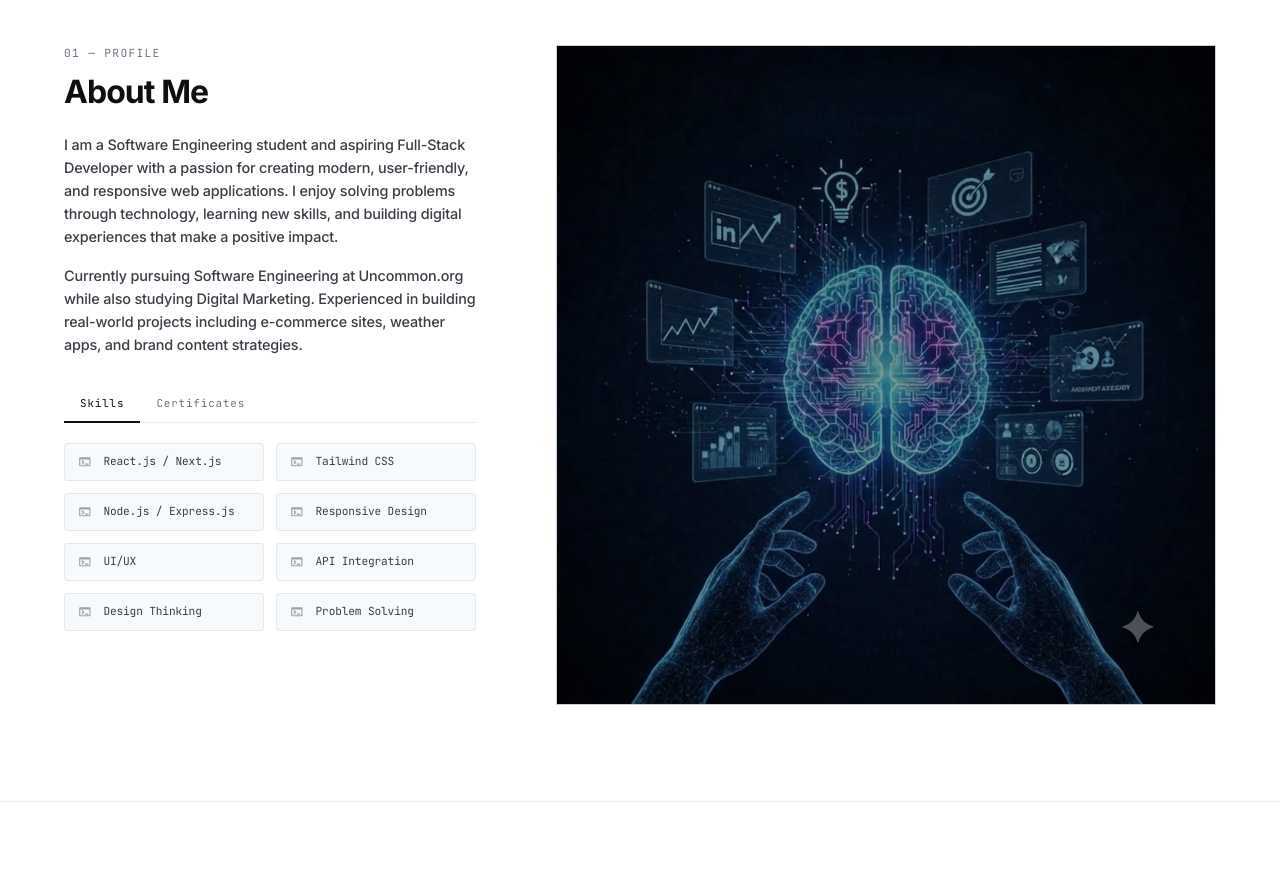
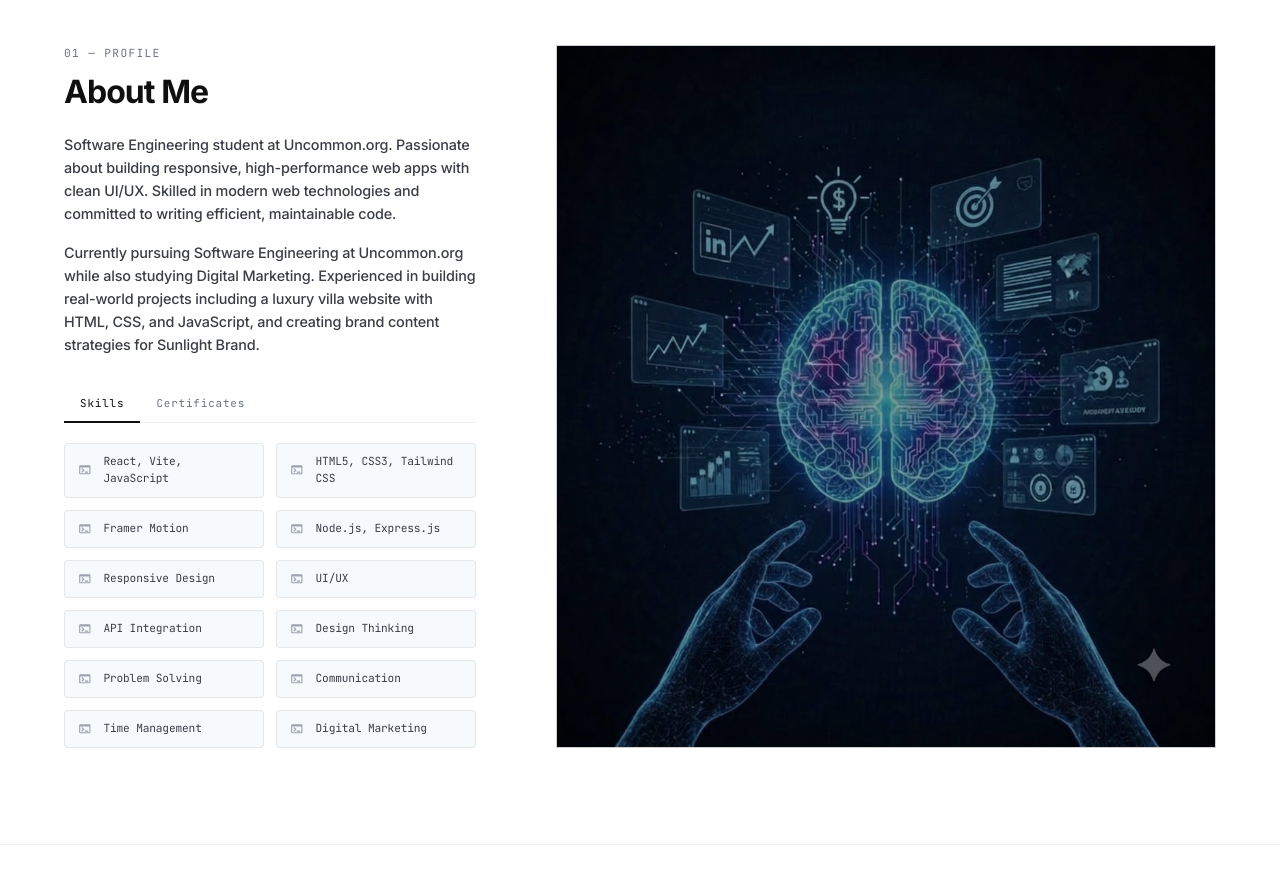
Before and after one commit to FadzaiMumbariki/Portfolio, a React (Vite) app: page / in a window 1280 px wide. Shown: the part 900-1784 px from the top of the page. Built offline with nearby package versions, Linux system fonts and the light colour scheme.

Commit message:
Replace old CV with new CV: updated portfolioData.js and CV.pdf

```diff
--- a/src/portfolioData.js
+++ b/src/portfolioData.js
@@ -4,26 +4,65 @@ export const portfolioData = {
   hero: {
     name: "Fadzai Mumbariki",
     title: "Software Engineer",
-    description: "Software Engineering student at Uncommon.org. Passionate about building responsive, high-performance web apps with clean UI/UX.",
+    description: "Software Engineering student at Uncommon.org. Passionate about building responsive, high-performance web apps with clean UI/UX. Skilled in modern web technologies and committed to writing efficient, maintainable code.",
     image: "./assets/116606f4-5e39-4b70-9676-bd9e0b85df3b.jpeg",
     imageAlt: "Fadzai Mumbariki - Professional Portfolio",
     email: "fadzaimumbariki@gmail.com",
+    phone: "+263 781 659 593",
+    location: "Bulawayo",
+    website: "https://fadzai-portfolio.vercel.app/",
     cvLink: "/assets/CV.pdf",
   },
   about: {
     eyebrow: "01 — PROFILE",
     heading: "About Me",
-    bio1: "I am a Software Engineering student and aspiring Full-Stack Developer with a passion for creating modern, user-friendly, and responsive web applications. I enjoy solving problems through technology, learning new skills, and building digital experiences that make a positive impact.",
-    bio2: "Currently pursuing Software Engineering at Uncommon.org while also studying Digital Marketing. Experienced in building real-world projects including e-commerce sites, weather apps, and brand content strategies.",
+    bio1: "Software Engineering student at Uncommon.org. Passionate about building responsive, high-performance web apps with clean UI/UX. Skilled in modern web technologies and committed to writing efficient, maintainable code.",
+    bio2: "Currently pursuing Software Engineering at Uncommon.org while also studying Digital Marketing. Experienced in building real-world projects including a luxury villa website with HTML, CSS, and JavaScript, and creating brand content strategies for Sunlight Brand.",
     skills: [
-      "React.js / Next.js",
-      "Tailwind CSS",
-      "Node.js / Express.js",
+      "React, Vite, JavaScript",
+      "HTML5, CSS3, Tailwind CSS",
+      "Framer Motion",
+      "Node.js, Express.js",
       "Responsive Design",
       "UI/UX",
       "API Integration",
       "Design Thinking",
       "Problem Solving",
+      "Communication",
+      "Time Management",
+      "Digital Marketing",
+    ],
+    experience: [
+      {
+        role: "Content Creator",
+        company: "Sunlight Brand",
+        period: "2026 — Present",
+        details: "TikTok-first video content and engagement-driven social strategies. Brand storytelling with Sunlight's green/yellow identity. Afro-pop aesthetic with mobile-native 9:16 framing.",
+      },
+      {
+        role: "Student Volunteer",
+        company: "Scratch",
+        period: "2026 — Present",
+        details: "Volunteering as a student mentor and contributor.",
+      },
+      {
+        role: "Personal Project",
+        company: "Luxury Villa Website",
+        period: "2026",
+        details: "Fully responsive design optimized for desktop, tablet, and mobile devices. Focused on clean UI/UX, smooth navigation, and high-performance user experiences.",
+      },
+    ],
+    education: [
+      {
+        degree: "Software Engineering",
+        school: "Uncommon.org",
+        period: "2026 — Present",
+      },
+      {
+        degree: "Digital Marketing",
+        school: "Uncommon.org",
+        period: "2026 — Present",
+      },
     ],
     certifications: [
       { name: "Design Thinking", by: "Certification" },
@@ -36,10 +75,26 @@ export const portfolioData = {
     eyebrow: "03 — LET'S CONNECT",
     heading: "Open to new opportunities.",
     body: "I am available for new roles and collaborations in frontend engineering, UI systems, and scalable web applications. Feel free to reach out via email or connect on GitHub and LinkedIn.",
+    email: "fadzaimumbariki@gmail.com",
+    phone: "+263 781 659 593",
+    location: "Bulawayo",
+    website: "https://fadzai-portfolio.vercel.app/",
     socials: [
       { name: "GitHub", link: "https://github.com/FadzaiMumbariki" },
       { name: "LinkedIn", link: "https://www.linkedin.com/in/fadzai-mumbariki/" },
       { name: "Email", link: "mailto:fadzaimumbariki@gmail.com" },
     ],
+    references: [
+      {
+        name: "Tonderai Kawere",
+        email: "tonderaikawere@gmail.com",
+        phone: "0782528050",
+      },
+      {
+        name: "Lyle Chadya",
+        email: "lyle@uncommon.org",
+        phone: "0775312695",
+      },
+    ],
   },
 };
```
Also changed, not shown: 1 other file (tests, documents, lock files or other folders).
